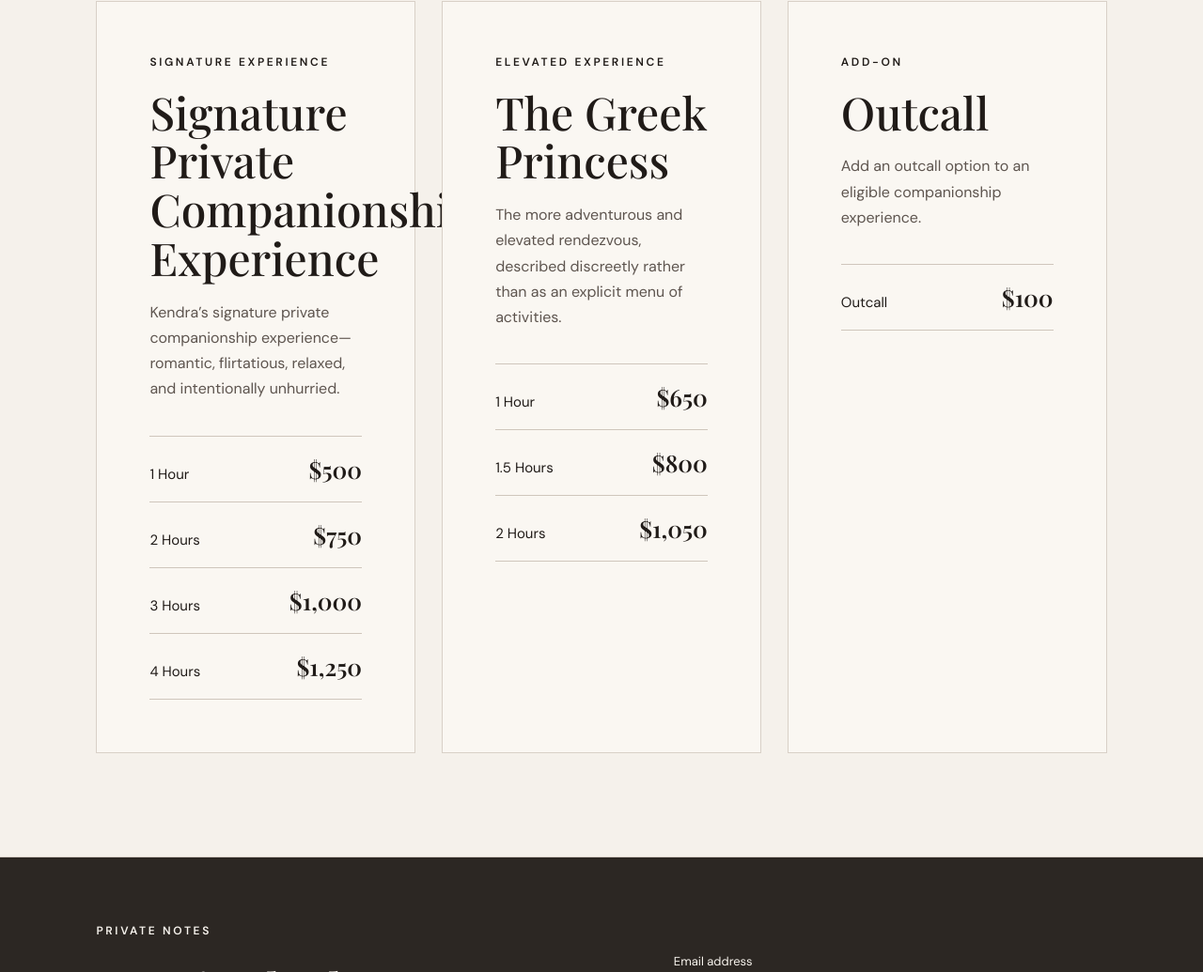
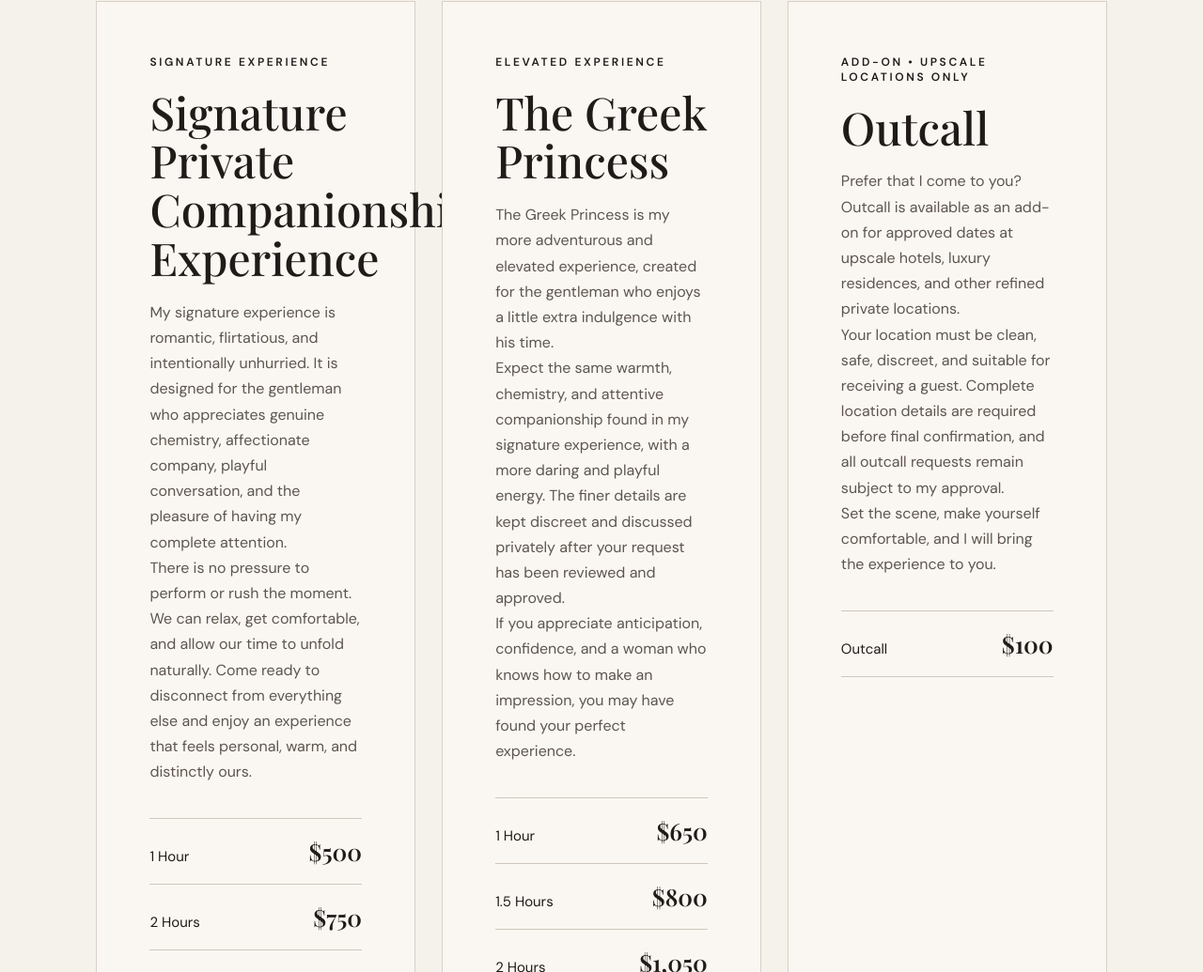
Before and after one commit to kendrabexly-ui/kendrabexly-website, a website: page public/our-time/index.html in a window 1280 px wide. Shown: the part 581-1616 px from the top of the page at 94% size. Drawn offline with nearby package versions, Linux system fonts and the light colour scheme.

Commit message:
Add full Our Time experience descriptions

```diff
--- a/public/our-time/index.html
+++ b/public/our-time/index.html
@@ -40,7 +40,10 @@
         <header class="rate-service-heading">
           <div class="eyebrow">SIGNATURE EXPERIENCE</div>
           <h2>Signature Private Companionship Experience</h2>
-          <p>Kendra’s signature private companionship experience—romantic, flirtatious, relaxed, and intentionally unhurried.</p>
+          <div class="service-description">
+            <p>My signature experience is romantic, flirtatious, and intentionally unhurried. It is designed for the gentleman who appreciates genuine chemistry, affectionate company, playful conversation, and the pleasure of having my complete attention.</p>
+            <p>There is no pressure to perform or rush the moment. We can relax, get comfortable, and allow our time to unfold naturally. Come ready to disconnect from everything else and enjoy an experience that feels personal, warm, and distinctly ours.</p>
+          </div>
         </header>
         <dl class="rate-list">
           <div><dt>1 Hour</dt><dd>$500</dd></div>
@@ -54,7 +57,11 @@
         <header class="rate-service-heading">
           <div class="eyebrow">ELEVATED EXPERIENCE</div>
           <h2>The Greek Princess</h2>
-          <p>The more adventurous and elevated rendezvous, described discreetly rather than as an explicit menu of activities.</p>
+          <div class="service-description">
+            <p>The Greek Princess is my more adventurous and elevated experience, created for the gentleman who enjoys a little extra indulgence with his time.</p>
+            <p>Expect the same warmth, chemistry, and attentive companionship found in my signature experience, with a more daring and playful energy. The finer details are kept discreet and discussed privately after your request has been reviewed and approved.</p>
+            <p>If you appreciate anticipation, confidence, and a woman who knows how to make an impression, you may have found your perfect experience.</p>
+          </div>
         </header>
         <dl class="rate-list">
           <div><dt>1 Hour</dt><dd>$650</dd></div>
@@ -65,9 +72,13 @@
 
       <article class="rate-service">
         <header class="rate-service-heading">
-          <div class="eyebrow">ADD-ON</div>
+          <div class="eyebrow">ADD-ON • UPSCALE LOCATIONS ONLY</div>
           <h2>Outcall</h2>
-          <p>Add an outcall option to an eligible companionship experience.</p>
+          <div class="service-description">
+            <p>Prefer that I come to you? Outcall is available as an add-on for approved dates at upscale hotels, luxury residences, and other refined private locations.</p>
+            <p>Your location must be clean, safe, discreet, and suitable for receiving a guest. Complete location details are required before final confirmation, and all outcall requests remain subject to my approval.</p>
+            <p>Set the scene, make yourself comfortable, and I will bring the experience to you.</p>
+          </div>
         </header>
         <dl class="rate-list">
           <div><dt>Outcall</dt><dd>$100</dd></div>
```
